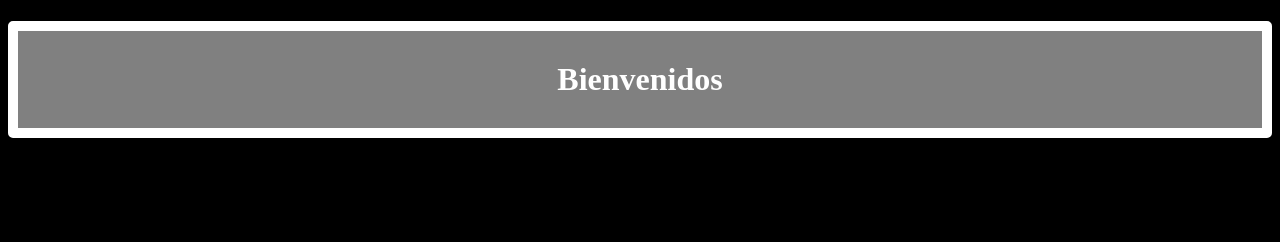
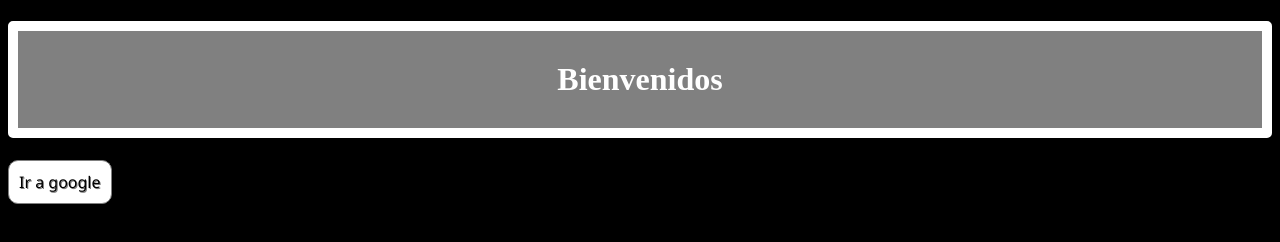
Before and after one commit to rodolfomtzp/prueba2020, a plain HTML site: page index.html in a window 1280 px wide. Drawn offline with Linux system fonts and the light colour scheme.

Commit message:
Se creo el enlace-boton para ir a google

```diff
--- a/css/style.css
+++ b/css/style.css
@@ -11,3 +11,15 @@ h1{
     border-radius: 5px;
     background-color: grey;
 }
+
+a{
+    display: inline-block;
+    background-color: #fff;
+    padding: 10px;
+    border: 1px solid grey;
+    border-radius: 10px;
+    color: #000;
+    text-decoration: none;
+    font-family: 'Segoe UI', Tahoma, Geneva, Verdana, sans-serif;
+    text-shadow: grey 1px 1px;
+}
--- a/index.html
+++ b/index.html
@@ -8,6 +8,7 @@
 </head>
 <body>
     <h1>Bienvenidos</h1>
+    <p><a href="http://www.google.com" target="_blank">Ir a google</a></p>
     <script src="js/scripts.js"></script>
 </body>
 </html>
```
